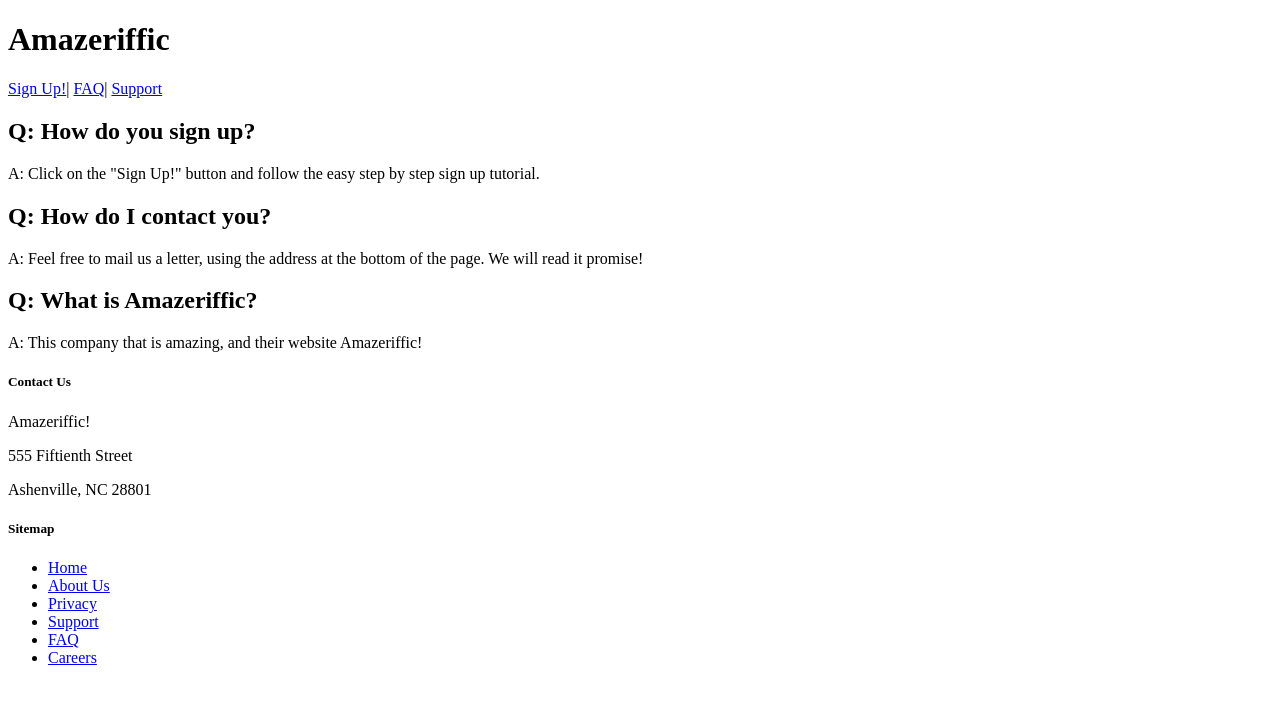
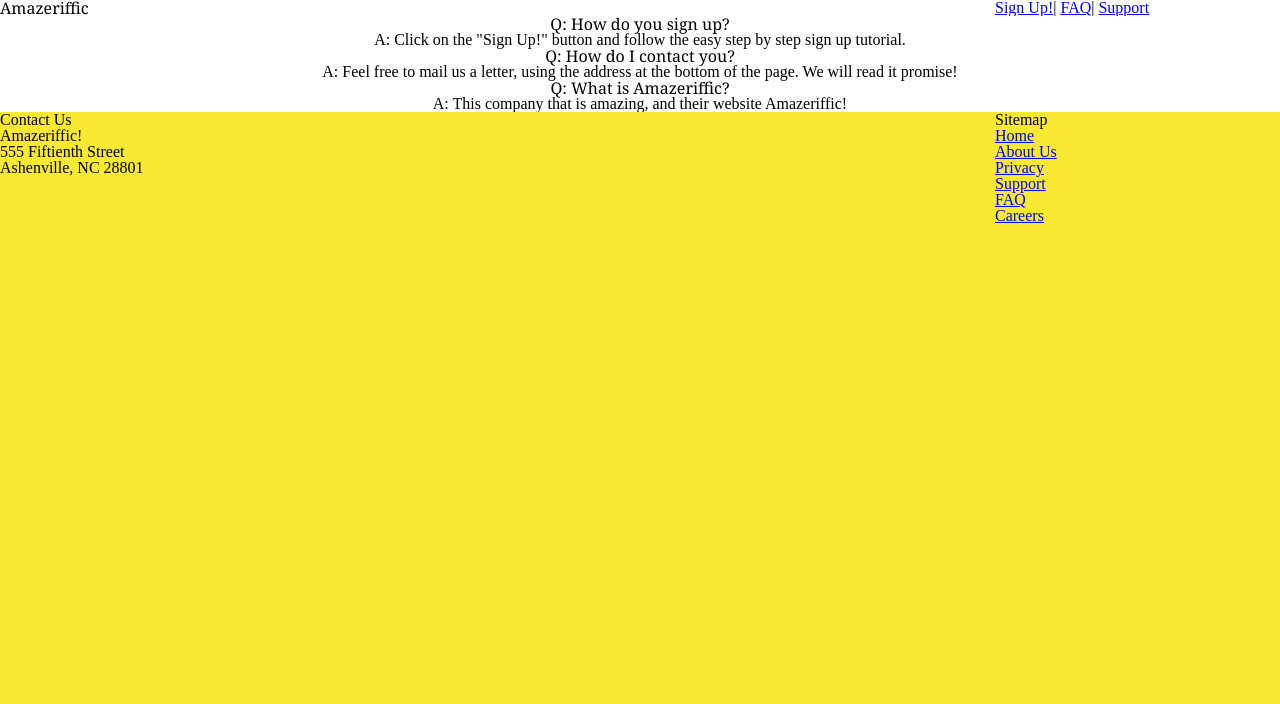
Before and after one commit to Bmdegarimore/Amazerrific, a plain HTML site: page faq.html in a window 1280 px wide. Drawn offline with Linux system fonts and the light colour scheme.

Commit message:
Chapter 3 Update
FAQ style sheet has been made. Some comments have been made.

```diff
--- a/faq.html
+++ b/faq.html
@@ -1,19 +1,27 @@
 <!doctype html>
+<meta charset="utf-8">
 <html>
 <head>
 	<title>Amazeriffic FAQ</title>
+	<link rel="stylesheet" type="text/css" href="reset.css">
+	<link rel="stylesheet" type="text/css" href="style.css">
 </head>
 
 <body>
 	<header>
+	<div class="container">
 	<h1>Amazeriffic</h1>
 	<nav>
 		<a href="#">Sign Up!</a>|
 		<a href="faq.html">FAQ</a>|
 		<a href="#">Support</a>
 	</nav>
+	</div>
 	</header>
+
 	<main>
+		<div class="container">
+
 		<h2>Q: How do you sign up?</h2>
 		<p>A: Click on the "Sign Up!" button and follow the easy step by step sign up tutorial.</p>
 
@@ -23,15 +31,18 @@
 		<h2>Q: What is Amazeriffic?</h2>
 		<p>A: This company that is amazing, and their website Amazeriffic!</p>
 
+		</div>
 	</main>
 	<footer>
+		<div class="container">
+		<div class="left">
 		<div class="contact">
 			<h5>Contact Us</h5>
 			<p>Amazeriffic!</p>
 			<p>555 Fiftienth Street</p>
 			<p>Ashenville, NC 28801</p>
 		</div>
-
+		</div>
 		<div class="sitemap">
 			<h5>Sitemap</h5>
 			<ul>
@@ -43,6 +54,7 @@
 				<li><a href="#">Careers</a></li>
 			</ul>
 		</div>
+	</div>
 	</footer>
 
 </body>
--- a/style.css
+++ b/style.css
@@ -1,7 +1,6 @@
 body{
 	background: #f9e933;
 	font-family: "Times New Roman";
-	font-size: 100%;
 }
 
 
@@ -17,11 +16,13 @@ header.container, main.container, footer.container{
 header{
 	background: white;
 	overflow: auto;
+
 }
 
 main{
 	background: white;
 	overflow: auto;
+	text-align: center;
 }
 header h1{
 	float: left;
```
Also changed, not shown: index.html (+2 -0 lines).
